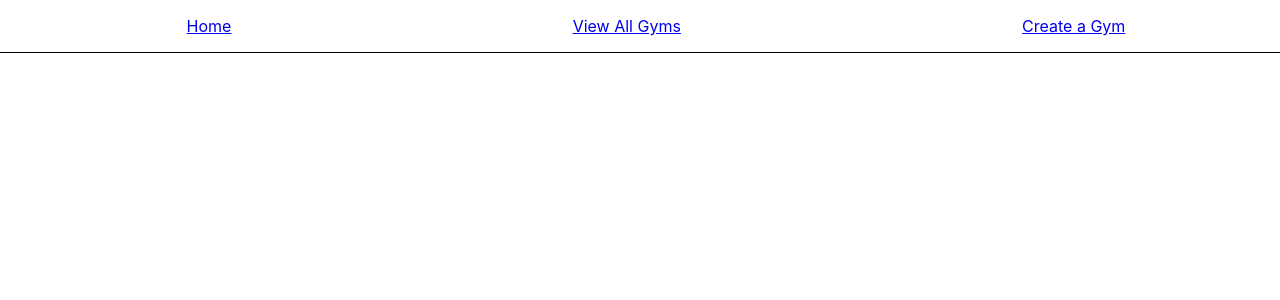
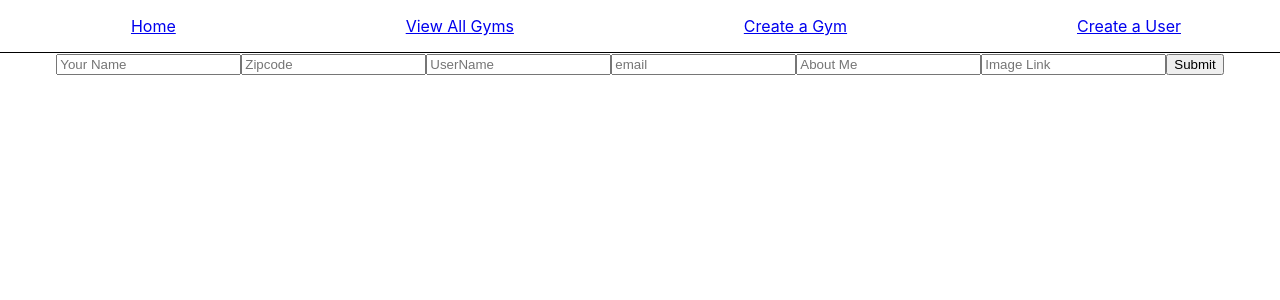
Before and after one commit to AlexanderZerra/Brumble, a React (Create React App) app in the folder client/: page /create/user in a window 1280 px wide. Shown: the top 300 px of the page. Built offline with nearby package versions, Linux system fonts and the light colour scheme; no server answers.

Commit message:
Create User add to Nav Bar and Nav Link

```diff
--- a/client/src/App.js
+++ b/client/src/App.js
@@ -11,6 +11,7 @@ import HomePage from './pages/HomePage'
 import GymList from './pages/GymList'
 import GymDetails from './pages/GymDetails'
 import CreateGym from './pages/CreateGym'
+import CreateUser from './pages/CreateUser'
 
 import NavComponent from './components/NavComponent'
 // import ProfilePage from './pages/ProfilePage'
@@ -47,6 +48,11 @@ function App() {
           path="/create"
           component={(props) => <CreateGym {...props} gyms={gyms} />}
         />
+        <Route
+          exact
+          path="/create/user"
+          component={(props) => <CreateUser {...props} gyms={gyms} />}
+        />
       </Switch>
     </div>
   )
--- a/client/src/components/NavComponent.js
+++ b/client/src/components/NavComponent.js
@@ -15,6 +15,7 @@ const NavComponent = (props) => {
       <Link to="/">Home</Link>
       <Link to="/gyms">View All Gyms</Link>
       <Link to="/create">Create a Gym</Link>
+      <Link to="/create/user">Create a User</Link>
     </div>
   )
 }
--- a/client/src/pages/CreateUser.js
+++ b/client/src/pages/CreateUser.js
@@ -59,7 +59,33 @@ const CreateUser = (props) => {
           value={location}
           onChange={handleLocationChange}
         />
+        <input
+          placeholder="UserName"
+          type="text"
+          value={username}
+          onChange={handleUserNameChange}
+        />
+        <input
+          placeholder="email"
+          type="text"
+          value={email}
+          onChange={handleEmailChange}
+        />
+        <input
+          placeholder="About Me"
+          type="text"
+          value={bio}
+          onChange={handleBioChange}
+        />
+        <input
+          placeholder="Image Link"
+          type="url"
+          value={image}
+          onChange={handleImageChange}
+        />
+        <button type="submit"> Submit</button>
       </form>
     </div>
   )
 }
+export default CreateUser
```
